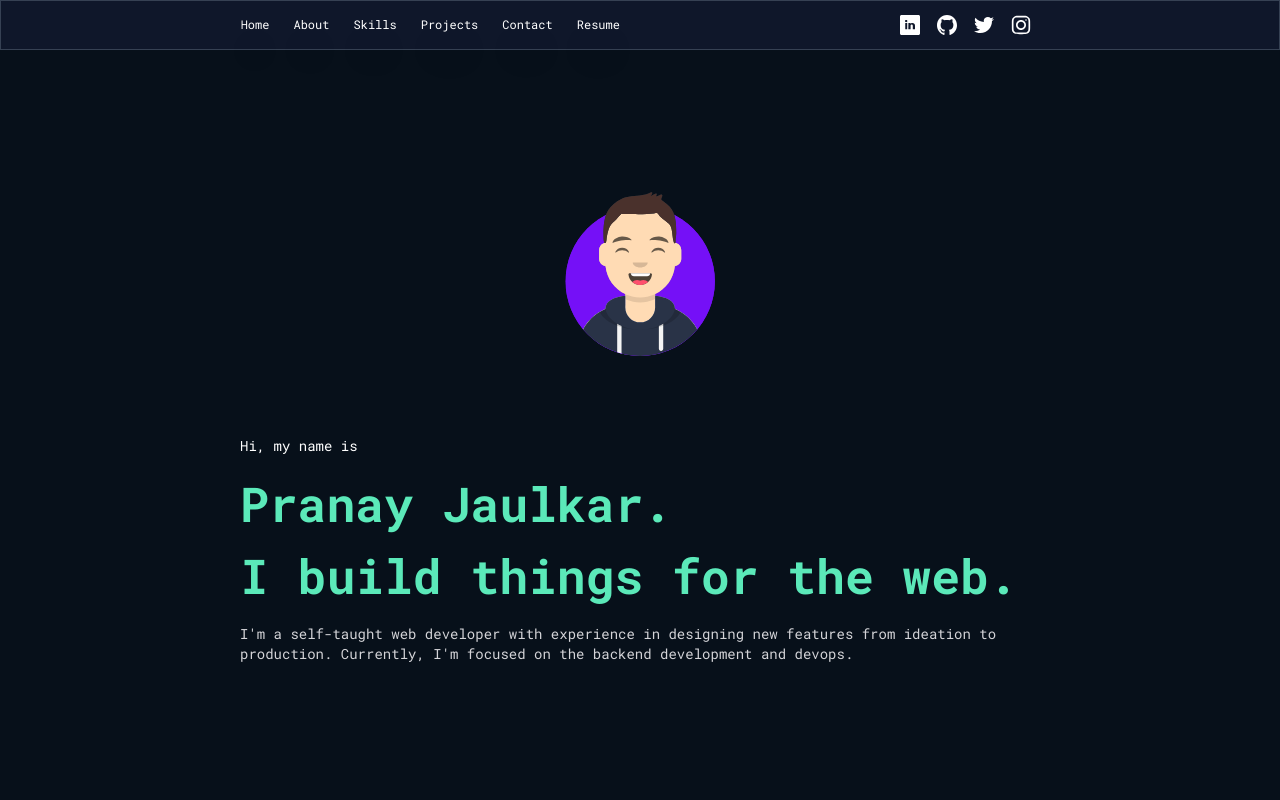
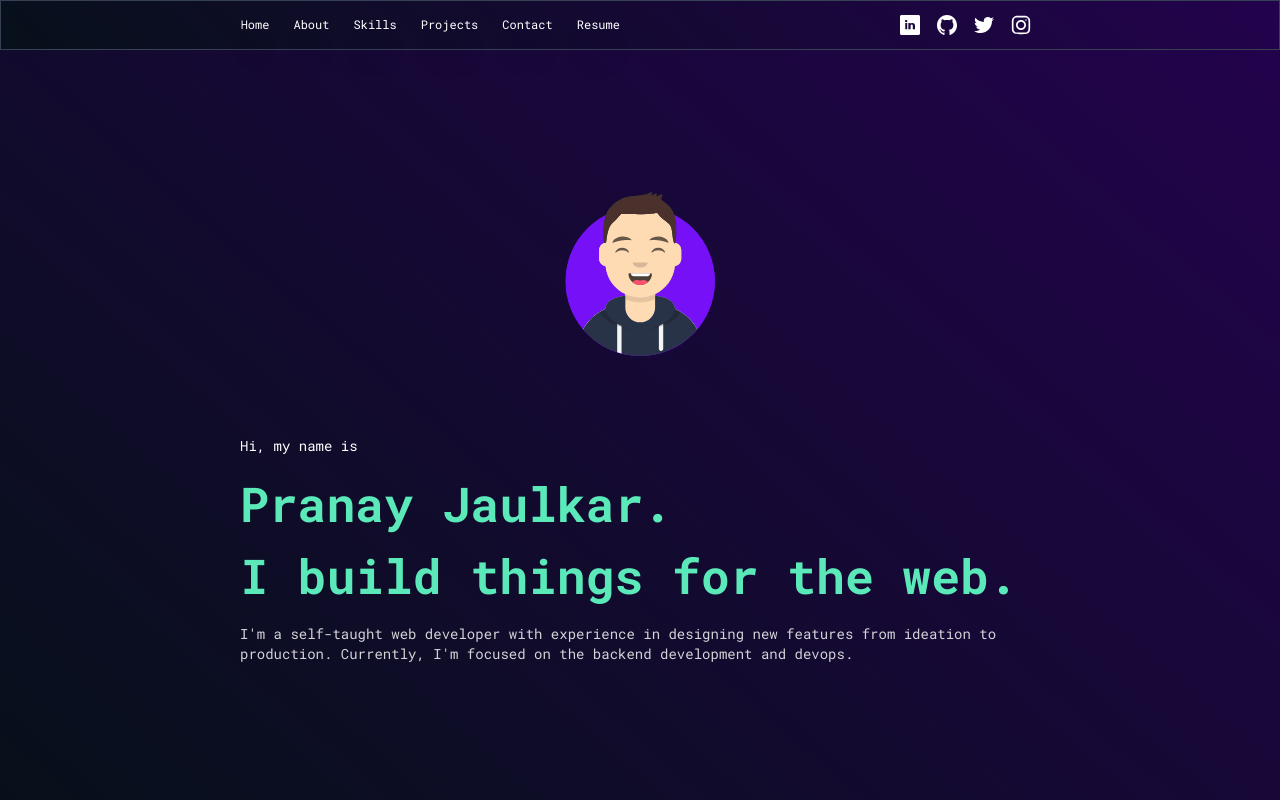
Before and after one commit to pranayjaulkar/portfolio, a Next.js app: page / in a window 1280 px wide. Built offline with nearby package versions, Linux system fonts and the light colour scheme.

Commit message:
added gradient bg

```diff
--- a/app/page.tsx
+++ b/app/page.tsx
@@ -8,7 +8,10 @@ import AboutSection from "@/components/AboutSection";
 
 export default function Home() {
   return (
-    <main className="w-screen h-screen bg-[#07101a] overflow-x-hidden">
+    <main
+      style={{ background: "linear-gradient(221deg, #23024d, #07101a)" }}
+      className="w-screen h-screen overflow-x-hidden"
+    >
       <Navbar />
       <IntroductionSection />
       <AboutSection />
--- a/components/Navbar.tsx
+++ b/components/Navbar.tsx
@@ -18,7 +18,7 @@ export default function Navbar() {
   ];
 
   return (
-    <div className="flex md:block w-full transition-all duration-200 fixed z-50  bg-tertiary border-b md:border border-gray-700">
+    <div style={{background:"linear-gradient(221deg, #23024d, #07101a)"}} className="flex md:block w-full transition-all duration-200 fixed z-50  bg-tertiary border-b md:border border-gray-700">
       <nav
         id="#home"
         className="flex mx-auto w-full px-4 md:max-w-[75%] xl:max-w-[65%]"
```
